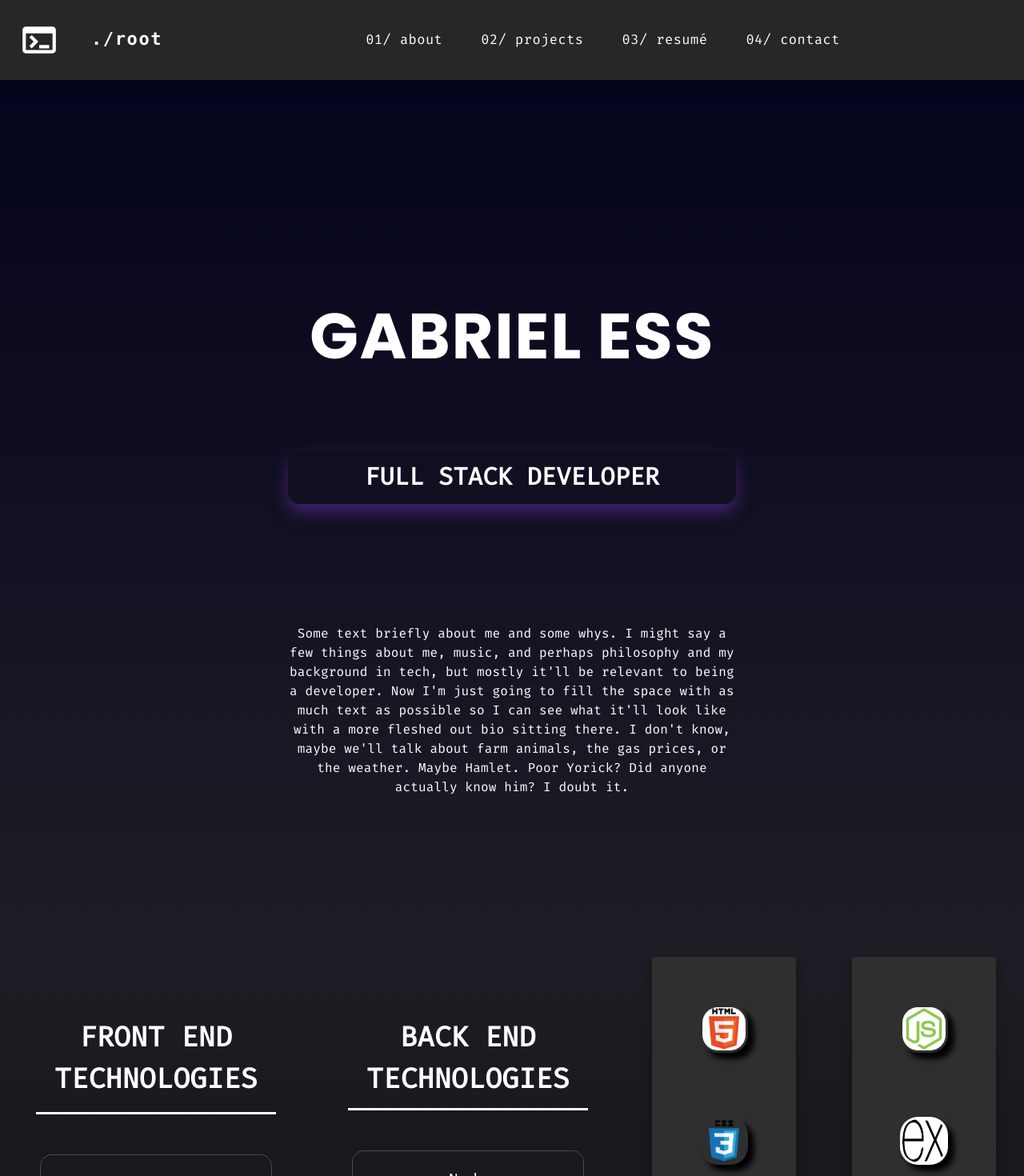
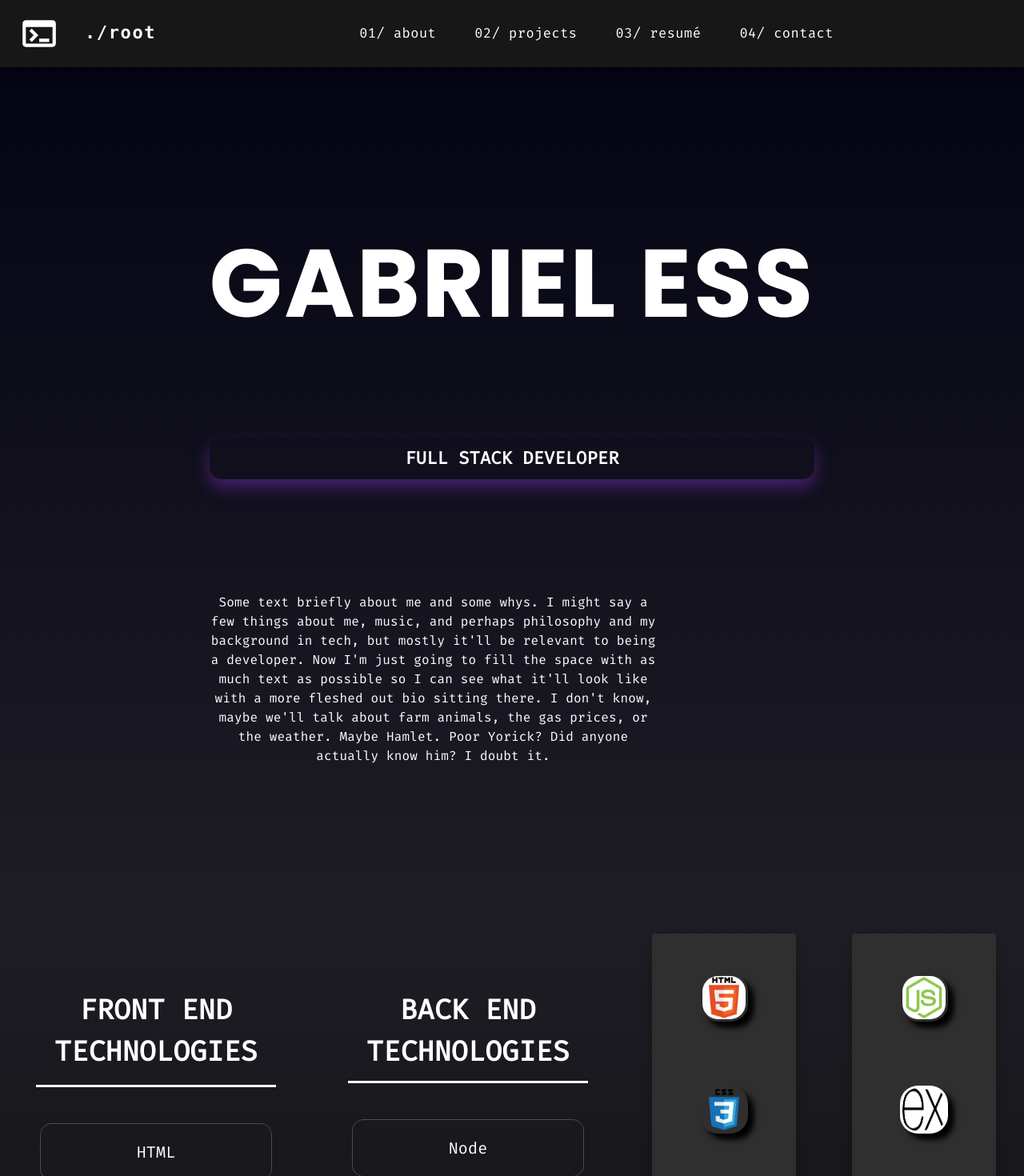
Before and after one commit to gabess3/Portfolio, a React (Create React App) app: page / in a window 1280 px wide. Shown: the top 1470 px of the page at 80% size. Built offline with nearby package versions, Linux system fonts and the light colour scheme.

Commit message:
updated with new fade in component

```diff
--- a/src/app/App.css
+++ b/src/app/App.css
@@ -5,7 +5,7 @@
 }
 
 .App-header {
-  background-image: linear-gradient(360deg, #1f1d25, rgb(4, 4, 30));
+  background-image: linear-gradient(360deg, #1f1d25, rgb(4, 4, 20));
   /* background-image: url(../images/carbon-fiber-texture-wallpaper-preview.jpg); */
   background-size: cover;
   min-height: 100vh;
@@ -23,13 +23,6 @@
   padding: 40px;
 }
 
-.container img {
-  border-radius: 10px;
-  scale: 1.4;
-  margin: 20px;
-  box-shadow: 20px 20px 20px black;
-}
-
 .about {
   display: flex;
   flex-flow: column wrap;
@@ -37,17 +30,22 @@
 }
 
 .about h1 {
-  font-size: 10vh;
-  margin-top: 180px;
+  font-size: 15vh;
+  margin-top: 100px;
   animation: fadeIn 3s;
+  font-family: "Poppins";
+  letter-spacing: 2.2px;
 }
 
 
 .about h3 {
   box-shadow: 0 10px 20px rgb(69, 33, 112);
+  background-color: transparent;
   border-radius: 15px;
   animation: fadeIn 3s;
   padding: 10px;
+  font-size: 22px;
+  font-family: "FiraMono";
 }
 
 .about p {
@@ -55,6 +53,9 @@
   margin-bottom: 120px;
   width: 50%;
   animation: fadeIn 3s;
+  font-size: medium;
+  font-family: "FiraMono";
+  text-align: center;
 }
 
 @keyframes fadeIn {
@@ -106,12 +107,14 @@
   word-wrap: break-word;
   border: 1px dotted grey;
   margin: 5px;
+  font-family: "FiraMono";
+  font-size: 20px;
 }
 
 .frontEnd li:hover {
   box-shadow: 0 0 75px rgb(205, 110, 205);
   transition: ease-in-out 0.5s;
-  scale: 1.1;
+  color: lightgreen
 }
 
 .frontEnd h2 {
@@ -119,6 +122,8 @@
   padding: 15px;
   border-bottom: 3px solid white;
   word-wrap: break-word;
+  font-family: "FiraMono";
+  font-size: 35px;
 }
 
 .backEnd {
@@ -138,12 +143,15 @@
   border-radius: 15px;
   word-wrap: break-word;
   border: 1px dotted grey;
+  font-family: "FiraMono";
+  font-size: 20px;
 }
 
 .backEnd li:hover {
   box-shadow: 0 0 75px rgb(205, 110, 205);
-  transition: ease-in-out 0.5s;
-  scale: 1.1;
+  transition: ease-in-out 0.4s;
+
+  color: lightgreen
 }
 
 .backEnd h2 {
@@ -151,6 +159,8 @@
   padding: 10px;
   border-bottom: 3px solid white;
   word-wrap: break-word;
+  font-family: "FiraMono";
+  font-size: 35px;
 }
 
 .icons {
@@ -173,22 +183,21 @@
 .icons img:hover {
   transition: ease-in-out 0.5s;
   box-shadow: 0 0 100px rgb(205, 110, 205);
-  filter: drop-shadow(0 0 75px rgb(205, 110, 205));
   scale: 1.7;
   animation: pulse 4s infinite linear;
 }
 
 @keyframes pulse {
   0% {
-		box-shadow: 0 0 75px rgba(205, 110, 205);
+		box-shadow: 0 0 50px rgba(205, 110, 205);
 	}
 
 	50% {
-		box-shadow: 0 0 100px rgba(158, 32, 158);
+		box-shadow: 0 0 60px rgba(158, 32, 158);
 	}
 
 	100% {
-		box-shadow: 0 0 75px rgba(205, 110, 205);
+		box-shadow: 0 0 50px rgba(205, 110, 205);
 	}
 }
 
@@ -257,6 +266,10 @@
   left: 40px;
 }
 
+.contactForm h3 {
+  font-size: 60px;
+}
+
 .contactForm {
   display: flex;
   flex-flow: column wrap;
@@ -265,3 +278,38 @@
   padding: 20px;
   margin: 40px;
 }
+
+.contactAlert {
+  color: red;
+  text-transform: capitalize;
+}
+
+/* Footer Styling */
+
+.footer {
+  display: flex;
+  flex-direction: row;
+  justify-content: center;
+  padding: 20px;
+  background-color: black
+}
+
+.footerIcon {
+  color: white
+}
+
+
+/* Fade In Styles */
+
+.fade-in-section {
+  opacity: 0;
+  transform: translateY(20vh);
+  visibility: hidden;
+  transition: opacity 0.6s ease-out, transform 0.6s ease-out;
+  will-change: opacity, visibility;
+}
+.fade-in-section.is-visible {
+  opacity: 1;
+  transform: none;
+  visibility: visible;
+}
--- /dev/null
+++ b/src/components/fadeIn.jsx
@@ -0,0 +1,21 @@
+import { useState, useRef, useEffect } from "react";
+
+export default function FadeInSection(props) {
+  const [isVisible, setVisible] = useState(true);
+  const domRef = useRef();
+  useEffect(() => {
+    const observer = new IntersectionObserver(entries => {
+      entries.forEach(entry => setVisible(entry.isIntersecting));
+    });
+    observer.observe(domRef.current);
+    return () => observer.unobserve(domRef.current);
+  }, []);
+  return (
+    <div
+      className={`fade-in-section ${isVisible ? 'is-visible' : ''}`}
+      ref={domRef}
+    >
+      {props.children}
+    </div>
+  );
+}
--- a/src/components/footer.jsx
+++ b/src/components/footer.jsx
@@ -8,16 +8,16 @@ import ArrowCircleUpTwoToneIcon from '@mui/icons-material/ArrowCircleUpTwoTone';
 export default function Footer() {
 	return (
 		<>
-			<Box sx={{ display: 'flex', flexDirection: 'row', justifyContent: 'center', p: 2.5, backgroundColor: 'black'}}>
+			<Box className="footer">
 				<div className='contact'>
 					<Link href='https://github.com/gabess3' target="_blank" sx={{ mr: 5 }}>
-							<GitHubIcon fontSize='large' sx={{ color: "white"}}/>
+							<GitHubIcon className='footerIcon' fontSize='large'/>
 					</Link>
 					<Link href='https://www.linkedin.com/in/gabriel-ess/' target="_blank" sx={{ mr: 5 }}>
-							<LinkedInIcon fontSize='large' sx={{ color: "white"}}/>
+							<LinkedInIcon className='footerIcon' fontSize='large'/>
 					</Link>
 					<Link href='https://www.facebook.com/profile.php?id=100073633111599' target="_blank" sx={{ mr: 5 }}>
-							<FacebookIcon fontSize='large' sx={{ color: "white"}} />
+							<FacebookIcon className='footerIcon' fontSize='large'/>
 					</Link>
 				</div>
 				<Link href='#'>
--- a/src/components/header.jsx
+++ b/src/components/header.jsx
@@ -9,9 +9,9 @@ export default function Header() {
 							<div id='about' className='container'>
 								{/* <img src={profile} alt='profile pic' ></img> */}
 									<div className='about'>
-										<h1 style={{ fontFamily: "Poppins", letterSpacing: '.1rem' }}>GABRIEL ESS</h1>
-										<h3 style={{ fontFamily: "FiraMono" }}>FULL STACK DEVELOPER</h3>
-										<p style={{ fontFamily: "FiraMono", fontSize: 'medium', textAlign: 'center'}}>Some text briefly about me and some whys. I might say a few things about me, music, and perhaps philosophy and my background in tech, but mostly it'll be relevant to being a developer. Now I'm just going to fill the space with as much text as possible so I can see what it'll look like with a more fleshed out bio sitting there. I don't know, maybe we'll talk about farm animals, the gas prices, or the weather. Maybe Hamlet. Poor Yorick? Did anyone actually know him? I doubt it.</p>
+										<h1>GABRIEL ESS</h1>
+										<h3>FULL STACK DEVELOPER</h3>
+										<p>Some text briefly about me and some whys. I might say a few things about me, music, and perhaps philosophy and my background in tech, but mostly it'll be relevant to being a developer. Now I'm just going to fill the space with as much text as possible so I can see what it'll look like with a more fleshed out bio sitting there. I don't know, maybe we'll talk about farm animals, the gas prices, or the weather. Maybe Hamlet. Poor Yorick? Did anyone actually know him? I doubt it.</p>
 									</div>
 							</div>
 					</header>
--- a/src/components/navigation.jsx
+++ b/src/components/navigation.jsx
@@ -30,7 +30,7 @@ function Header() {
 
 
   return (
-    <AppBar position="sticky">
+    <AppBar sx={{ backgroundColor: "black" }} position="sticky">
       <Container maxWidth="xl">
         <Toolbar disableGutters>
           <TerminalIcon sx={{ display: { xs: 'none', md: 'flex' }, mr: 1, fontSize: 50}} />
@@ -39,7 +39,7 @@ function Header() {
             component="a"
             href="/"
             sx={{
-              m: 2,
+              m: 1,
               p: 2,
               display: { xs: 'none', md: 'flex' },
               fontFamily: 'Monaco',
@@ -126,6 +126,7 @@ function Header() {
                 <Button
                 key={page}
                 onClick={handleCloseNavMenu}
+                className='navigation'
                 sx={{ m: 2, color: 'white', display: 'block', textDecoration: 'none', fontFamily: 'FiraMono', fontSize: 17, textTransform: 'lowercase' }}
                 href={resume}
                 target="_blank"
--- a/src/components/project.jsx
+++ b/src/components/project.jsx
@@ -9,6 +9,7 @@ import { Button, CardActionArea, CardActions } from '@mui/material';
 import employeeTracker from '../images/EmployeeTracker.png';
 import socialNetwork from '../images/socialNetwork.png';
 import fish from '../images/fish.png';
+import FadeInSection from './fadeIn';
 
 
 export default function Project() {
@@ -20,12 +21,14 @@ export default function Project() {
 
     <div className="projectContainer">
       <div id='projects'>
+      <FadeInSection>
         <h2 style={{ fontFamily: 'Poppins', fontSize: 50, marginTop: 150 }}>PROJECTS</h2>
+      </FadeInSection>
       </div>
         <div className='projects'>
         {projects.map((project) =>
-
           (project === "FISH TRACKER") ?
+          <FadeInSection key={project}>
             <Card key={project} sx={{ maxWidth: 345, maxHeight: 420, m: 8}}>
             <CardActionArea>
               <CardMedia
@@ -50,8 +53,10 @@ export default function Project() {
               </Button>
             </CardActions>
           </Card>
+        </FadeInSection>
         :
         (project === "SOCIAL NETWORK API") ?
+        <FadeInSection key={project}>
           <Card key={project} sx={{ maxWidth: 345, maxHeight: 420, m: 8}}>
             <CardActionArea>
               <CardMedia
@@ -75,8 +80,10 @@ export default function Project() {
               </Button>
             </CardActions>
           </Card>
+        </FadeInSection>
         :
         (project === "EMPLOYEE TRACKER") ?
+        <FadeInSection key={project}>
           <Card key={project} sx={{ maxWidth: 345, maxHeight: 420, m: 8}}>
             <CardActionArea>
               <CardMedia
@@ -100,6 +107,7 @@ export default function Project() {
               </Button>
             </CardActions>
           </Card>
+        </FadeInSection>
           :
           <Card key={project} sx={{ maxWidth: 380, maxHeight: 360, m: 8}}>
           <CardActionArea>
--- a/src/components/techStack.jsx
+++ b/src/components/techStack.jsx
@@ -7,6 +7,7 @@ import mysqlIcon from '../images/mysql.jpg';
 import mongodbIcon from '../images/mongodb.jpg';
 import expressIcon from '../images/express-js-icon.png';
 import Paper from '@mui/material/Paper';
+import FadeInSection from './fadeIn';
 
 
 export default function TechStack() {
@@ -28,22 +29,32 @@ export default function TechStack() {
 
   return (
     <div className='tech'>
+
       <div className='frontEnd'>
-        <h2 style={{ fontFamily: 'FiraMono', fontSize: 35 }}>FRONT END TECHNOLOGIES</h2>
+      <FadeInSection>
+        <h2>FRONT END TECHNOLOGIES</h2>
+      </FadeInSection>
+      <FadeInSection>
         <ul className='list'>
           {frontEnd.map((tech) =>
-            <li key={tech} style={{ fontFamily: 'FiraMono', fontSize: 20  }}>{tech}</li>
+            <li key={tech}>{tech}</li>
           )}
         </ul>
+        </FadeInSection>
       </div>
       <div className='backEnd'>
-        <h2 style={{ fontFamily: 'FiraMono', fontSize: 35  }}>BACK END TECHNOLOGIES</h2>
+      <FadeInSection>
+        <h2>BACK END TECHNOLOGIES</h2>
+      </FadeInSection>
+      <FadeInSection>
         <ul className='list'>
           {backEnd.map((tech) =>
-            <li key={tech} style={{ fontFamily: 'FiraMono', fontSize: 20 }}>{tech}</li>
+            <li key={tech}>{tech}</li>
           )}
         </ul>
+      </FadeInSection>
       </div>
+      <FadeInSection>
       <Paper elevation={8}>
         <div className='icons'>
           <img src={HtmlIcon} alt="html icon" width='40px' height="40px"></img>
@@ -52,6 +63,8 @@ export default function TechStack() {
           <img src={reactIcon} alt="react icon" width='40px' height="40px"></img>
         </div>
       </Paper>
+      </FadeInSection>
+      <FadeInSection>
       <Paper elevation={8}>
         <div className='icons'>
           <img src={nodeIcon} alt="html icon" width='40px' height="40px"></img>
@@ -60,6 +73,7 @@ export default function TechStack() {
           <img src={mongodbIcon} alt="css icon" width='40px' height="40px"></img>
         </div>
       </Paper>
+      </FadeInSection>
     </div>
   )
 }
```
Also changed, not shown: src/components/contactForm.jsx (+11 -8 lines).
